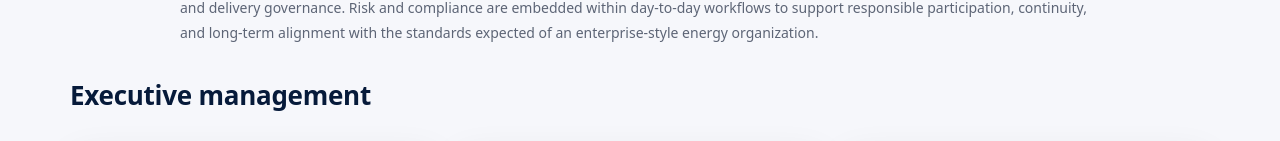
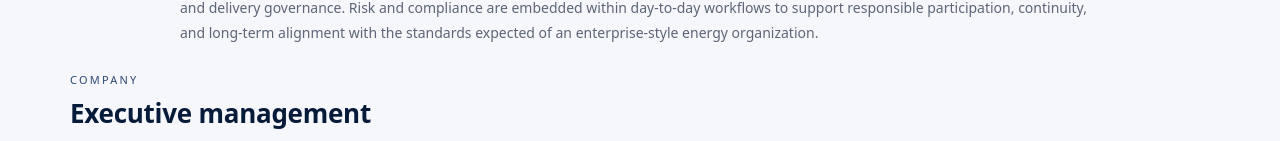
Before and after one commit to LegacyEnergies/LegacyEnergies, a Next.js app: page /company/leadership in a window 1280 px wide. Shown: the part 609-750 px from the top of the page. Built offline with nearby package versions, Linux system fonts and the light colour scheme; no server answers.

Commit message:
fix: complete SectionHeader props on leadership page

```diff
--- a/app/company/leadership/page.tsx
+++ b/app/company/leadership/page.tsx
@@ -19,7 +19,7 @@ export default function Leadership(){
             and long-term alignment with the standards expected of an enterprise-style energy organization.
           </p>
 
-          <SectionHeader title="Executive management" />
+          <SectionHeader kicker="Company" title="Executive management" subtitle="Executive roles supporting strategic direction and operating discipline." />
 
           {/* Top row: 3-up */}
           <div className="grid-3" style={{ marginBottom: 18 }}>
```
